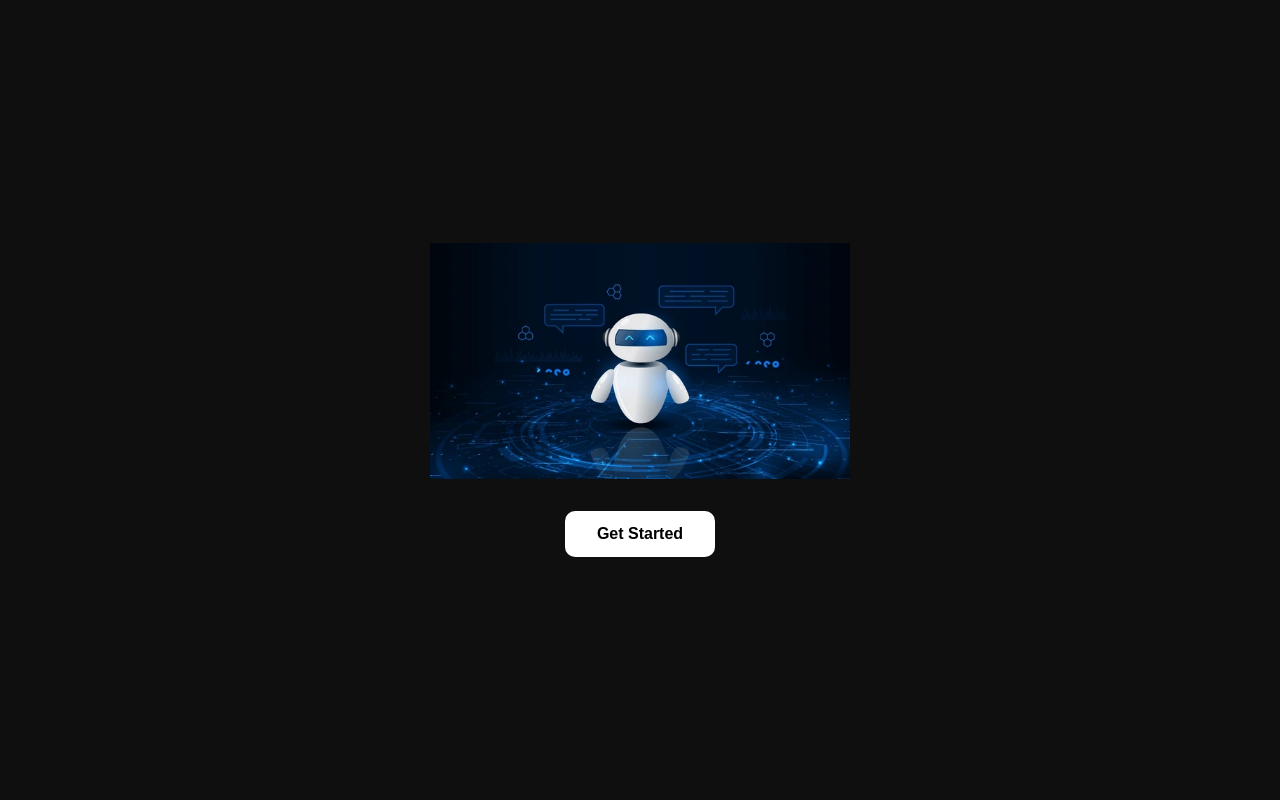
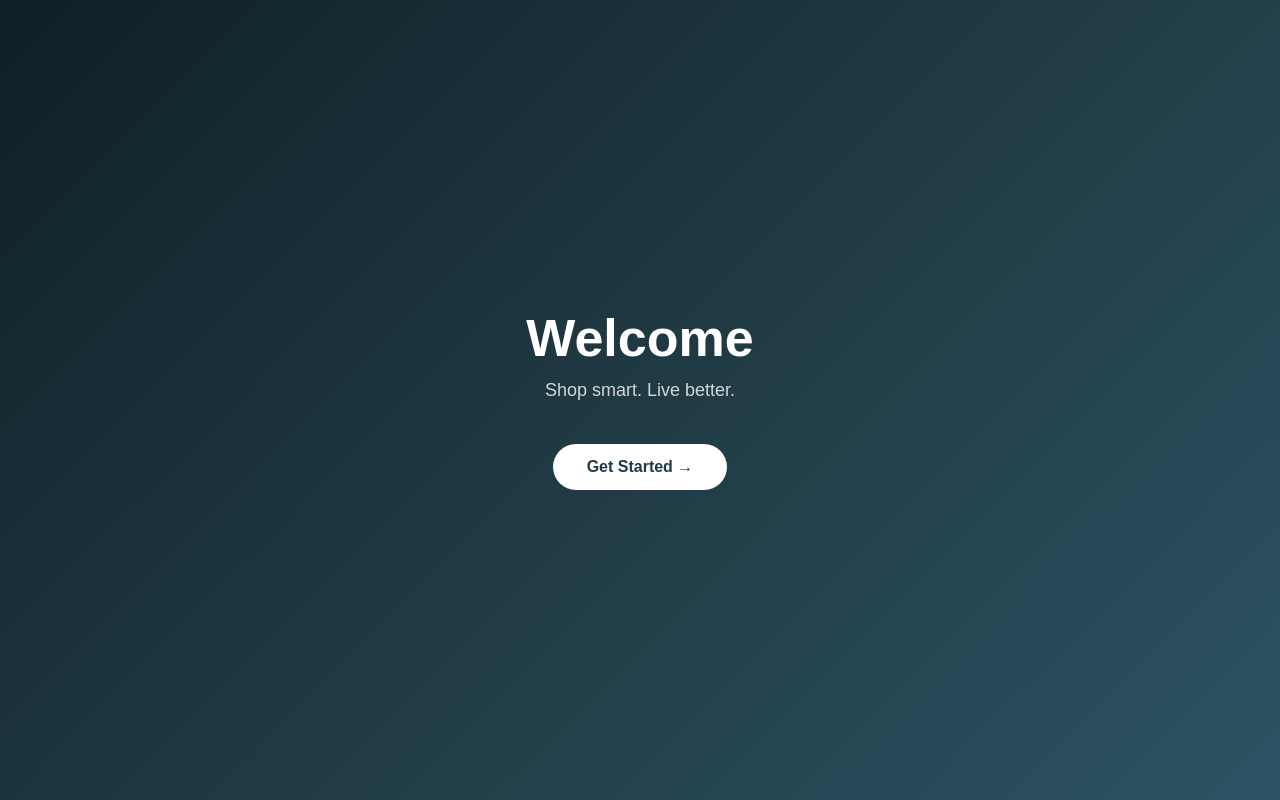
Before and after one commit to samuraix-09/u-commerce, a React (Vite) app: page /enter in a window 1280 px wide. Built offline with nearby package versions, Linux system fonts and the light colour scheme.

Commit message:
boldi qoshildi

```diff
--- a/package.json
+++ b/package.json
@@ -10,6 +10,7 @@
     "preview": "vite preview"
   },
   "dependencies": {
+    "@emailjs/browser": "^4.4.1",
     "json-server": "^0.17.4",
     "json-server-auth": "^2.1.0",
     "react": "^19.2.0",
--- a/src/App.jsx
+++ b/src/App.jsx
@@ -5,6 +5,7 @@ import SignIn from './pages/Signin'
 import { createBrowserRouter, RouterProvider } from 'react-router-dom'
 import Root from './Root'
 import EnterPage from './pages/EnterPage'
+import Home from './pages/Home'
 
 function App() {
 
@@ -14,8 +15,10 @@ function App() {
       element: <Root />,
       children: [
         {path:"/enter" , element:<EnterPage/>},
+        {path:"/" , element:<EnterPage/>},
         { path: "/signin", element: <SignIn /> },
         { path: "/login", element: <Login /> },
+        {path:"/home" , element:<Home/>}
       ],
     }
   ])
--- a/src/backend/db.json
+++ b/src/backend/db.json
@@ -6,6 +6,21 @@
       "name": "Steve Jobs",
       "role": "student",
       "id": "1767284935455"
+    },
+    {
+      "email": "gaybullayevs176@gmail.com",
+      "password": "s1r0j1dd1n",
+      "id": "WwPFD1N"
+    },
+    {
+      "email": "hbjvhvj@tgfh",
+      "password": "njbjkbjk",
+      "id": "uxeyiYP"
+    },
+    {
+      "email": "test@gmail.com",
+      "password": "sirojiddin",
+      "id": "Qe2yzEZ"
     }
   ]
 }
--- a/src/pages/EnterPage.css
+++ b/src/pages/EnterPage.css
@@ -1,34 +1,56 @@
-.enter-page {
-  width: 100%;
+.enter {
   min-height: 100vh;
-  background: #0f0f0f;
+  background: linear-gradient(135deg, #0f2027, #203a43, #2c5364);
   display: flex;
-  flex-direction: column;
   align-items: center;
   justify-content: center;
+  color: white;
 }
 
-/* IMAGE */
-.enter-page img {
-  width: 100%;
-  max-width: 420px;
-  height: auto;
-  margin-bottom: 32px;
+.content {
+  text-align: center;
+  animation: fadeUp 1s ease forwards;
+}
+
+/* TEXT */
+.content h1 {
+  font-size: 52px;
+  font-weight: 700;
+  margin-bottom: 10px;
+}
+
+.content p {
+  font-size: 18px;
+  opacity: 0.8;
+  margin-bottom: 40px;
 }
 
 /* BUTTON */
-.enter-page button {
-  padding: 14px 32px;
+.content button {
+  padding: 14px 34px;
   font-size: 16px;
   font-weight: 600;
-  border-radius: 10px;
+  border-radius: 30px;
   border: none;
   cursor: pointer;
-  background: #ffffff;
-  color: #000;
+  background: white;
+  color: #203a43;
   transition: all 0.3s ease;
 }
 
-.enter-page button:hover {
-  background: #e5e5e5;
+.content button:hover {
+  transform: translateY(-3px);
+  box-shadow: 0 12px 30px rgba(0,0,0,0.3);
 }
+
+/* ANIMATION */
+@keyframes fadeUp {
+  from {
+    opacity: 0;
+    transform: translateY(25px);
+  }
+  to {
+    opacity: 1;
+    transform: translateY(0);
+  }
+}
--- a/src/pages/EnterPage.jsx
+++ b/src/pages/EnterPage.jsx
@@ -1,18 +1,18 @@
 import { useNavigate } from "react-router-dom";
-import image from "../images/enter-img.webp";
 import "./EnterPage.css";
 
 function EnterPage() {
-  let navigate = useNavigate();
-
-  function handleEnter() {
-    navigate("/login");
-  }
+  const navigate = useNavigate();
 
   return (
-    <div className="enter-page">
-      <img src={image} alt="Enter image" />
-      <button onClick={handleEnter}>Get Started</button>
+    <div className="enter">
+      <div className="content">
+        <h1>Welcome</h1>
+        <p>Shop smart. Live better.</p>
+        <button onClick={() => navigate("/login")}>
+          Get Started →
+        </button>
+      </div>
     </div>
   );
 }
--- /dev/null
+++ b/src/pages/Home.jsx
@@ -0,0 +1,6 @@
+function Home(){
+    return <div>
+        <h1>bu home page</h1>
+    </div>
+}
+export default Home
--- a/src/pages/Login.jsx
+++ b/src/pages/Login.jsx
@@ -11,7 +11,7 @@ export default function Login() {
         e.preventDefault();
 
         try {
-            const res = await fetch("http://localhost:5000/login", {
+            const res = await fetch("http://localhost:3000/users", {
                 method: "POST",
                 headers: { "Content-Type": "application/json" },
                 body: JSON.stringify({ email, password }),
@@ -19,7 +19,7 @@ export default function Login() {
             if (!res.ok) throw new Error("Error at submitting!");
             const data = await res.json();
             localStorage.setItem("loginConf", JSON.stringify(data));
-            navigate("/");
+            navigate("/home");
         } catch (error) {
             alert(error.message);
         }
--- a/src/pages/Signin.jsx
+++ b/src/pages/Signin.jsx
@@ -20,7 +20,7 @@ export default function SignIn() {
         e.preventDefault();
 
         try {
-            const res = await fetch("http://localhost:5000/users", {
+            const res = await fetch("http://localhost:3000/users", {
                 method: "POST",
                 headers: { "Content-Type": "application/json" },
                 body: JSON.stringify({ ...form, id: String(Date.now()) }),
```
Also changed, not shown: 1 other file (tests, documents, lock files or other folders).
